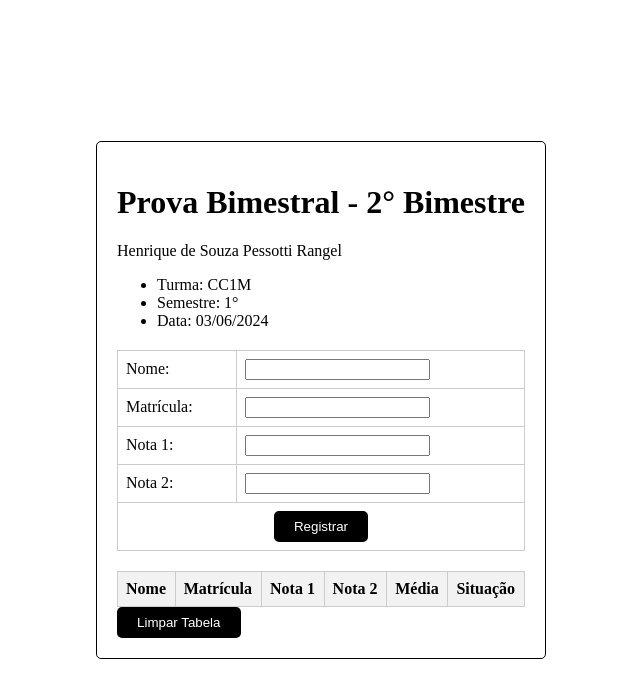
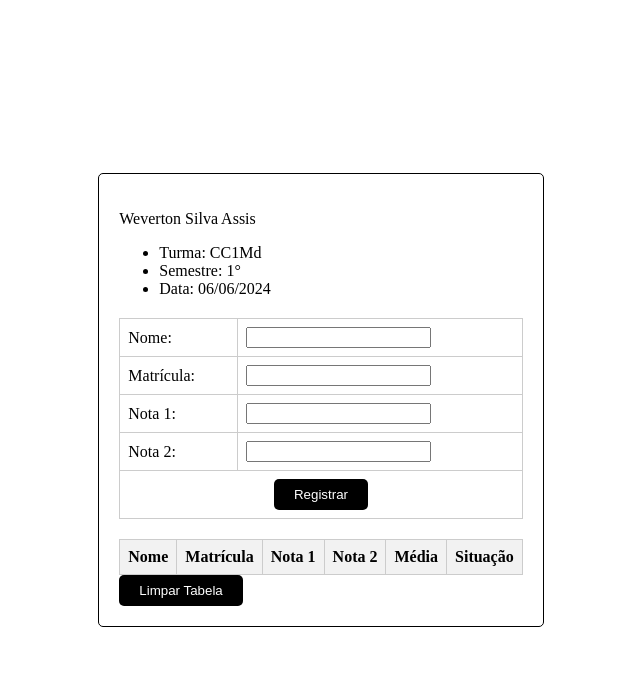
Before and after one commit to wevertonassis/wevertonassis, a plain HTML site: page index.html in a window 1280 px wide. Shown: the whole page, without its empty margins (319-959 px from the left). Drawn offline with Linux system fonts and the light colour scheme.

Commit message:
Update index.html

```diff
--- a/index.html
+++ b/index.html
@@ -9,12 +9,11 @@
 </head>
 <body>
     <div class="container">
-        <h1>Prova Bimestral - 2° Bimestre</h1>
-        <p>Henrique de Souza Pessotti Rangel</p>
+        <p>Weverton Silva Assis</p>
         <ul>
-            <li>Turma: CC1M</li>
+            <li>Turma: CC1Md</li>
             <li>Semestre: 1°</li>
-            <li>Data: 03/06/2024</li>
+            <li>Data: 06/06/2024</li>
         </ul>
 
         <form id="formulario">
```
